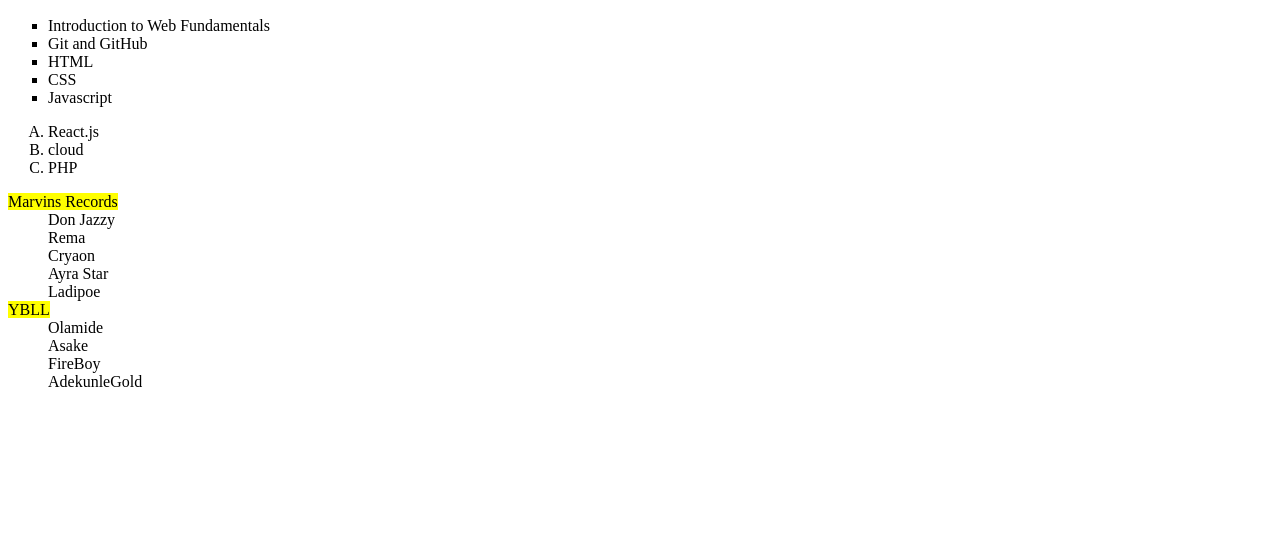
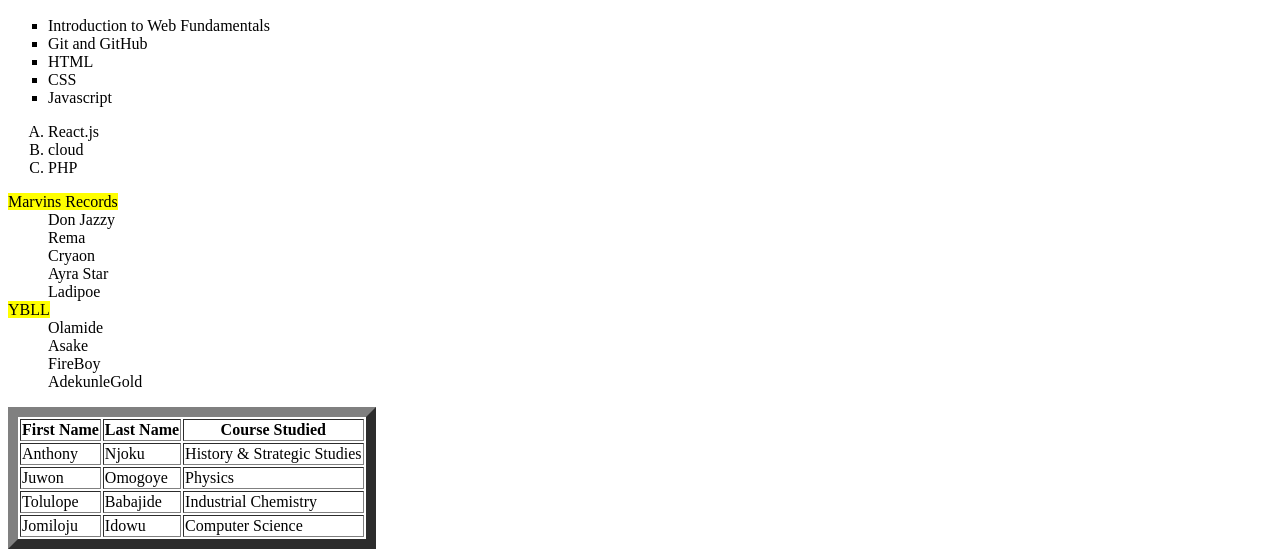
Before and after one commit to NjokuAnthony/NJOKU, a plain HTML site: page index.html in a window 1280 px wide. Shown: the part 252-809 px from the top of the page. Drawn offline with Linux system fonts and the light colour scheme.

Commit message:
added another

```diff
--- a/index.html
+++ b/index.html
@@ -45,5 +45,39 @@
            <dd>FireBoy</dd>
            <dd>AdekunleGold</dd>
         </dl>
+        <div>
+            <table border="10">
+                <tr>
+                    <th>First Name</th>
+                    <th>Last Name</th>
+                    <th>Course Studied</th>
+                </tr>
+                <tr>
+                    <td>Anthony</td>
+                    <td>Njoku</td>
+                    <td>History & Strategic Studies</td>
+                </tr>
+                <tr>
+                    <td>Juwon</td>
+                    <td>Omogoye</td>
+                    <td>Physics</td>
+                </tr>
+                <tr>
+                    <td>Tolulope</td>
+                    <td>Babajide</td>
+                    <td>Industrial Chemistry</td>
+                </tr>
+                <tr>
+                    <td>Jomiloju</td>
+                    <td>Idowu</td>
+                    <td>Computer Science</td>
+                </tr>
+            </table>
+        </div>
+
+
+
+
+
 </body>
 </html>
```
